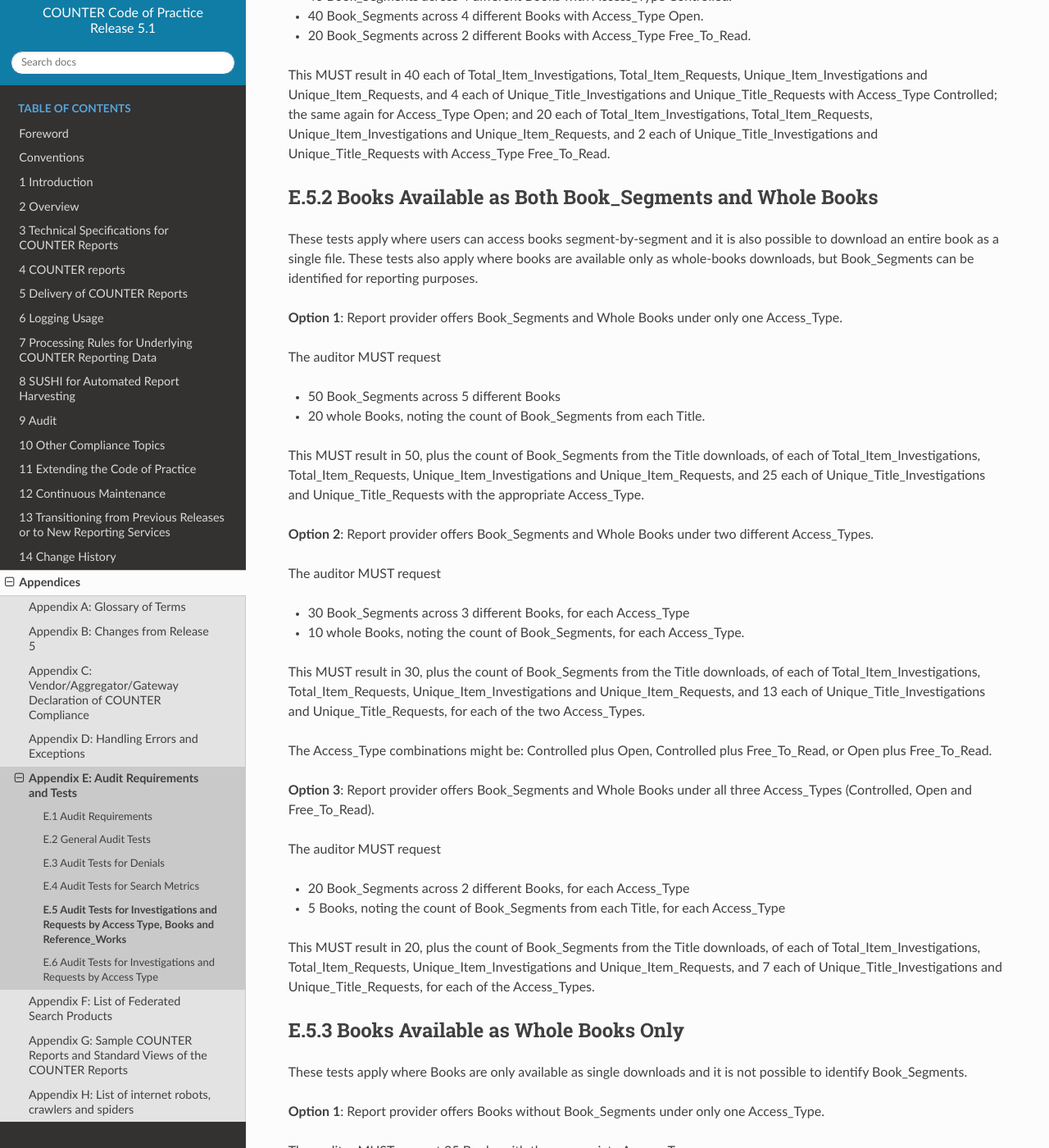
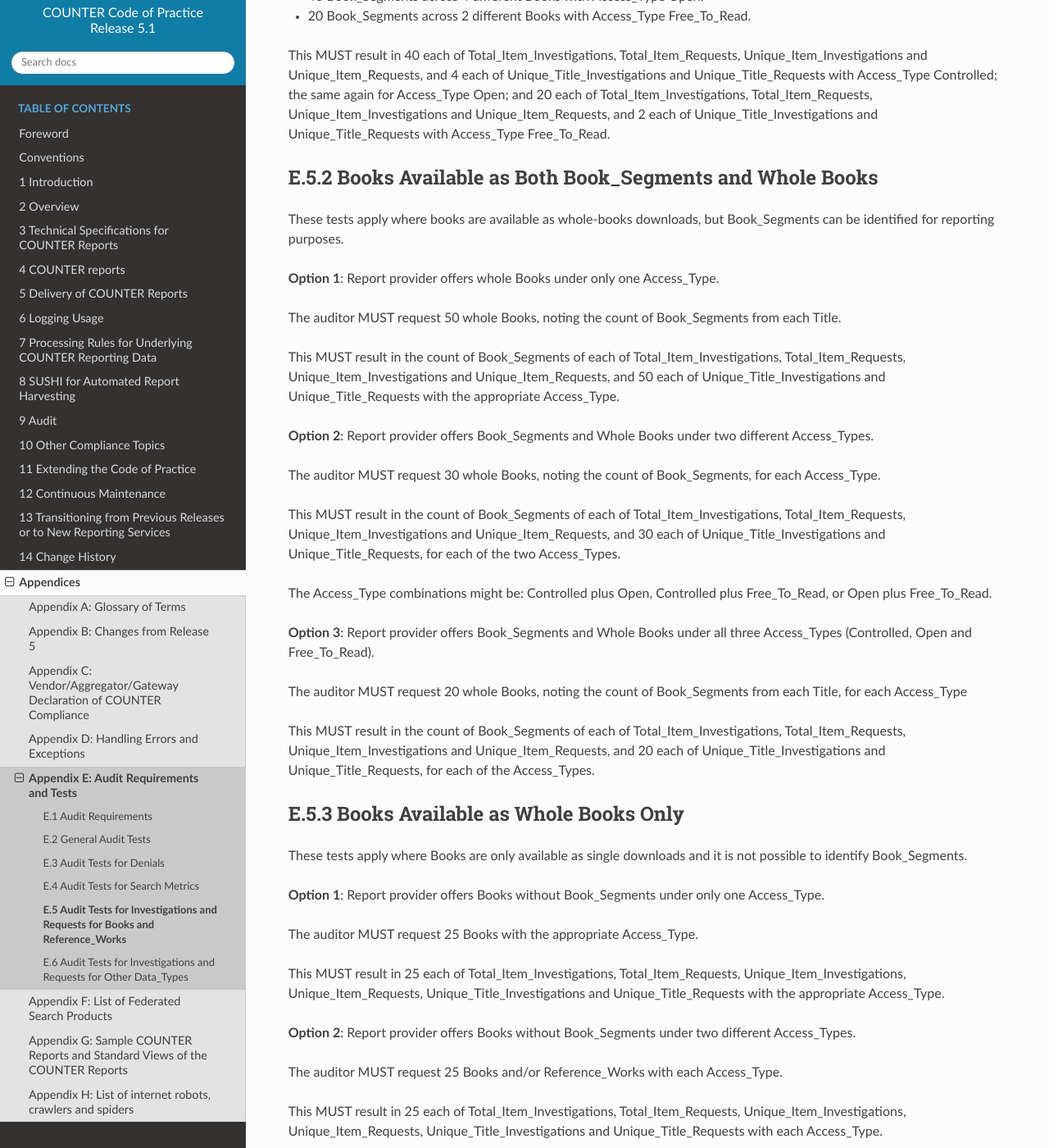
Before and after one commit to Project-Counter/cop5, a Sphinx documentation site: the page built from source/appendices/e-audit-requirements-and-tests/05-book-usage-tests.rst, in a window 1280 px wide and 1400 px high, scrolled down 1349 px. Shown: the whole window at 82% size. Built offline with Sphinx 7.4.7 and the Read the Docs theme 2.0.0, drawn with Linux system fonts in a browser that asks for light colours; some of the changed text lies outside the part shown.

Commit message:
updated per call

```diff
--- a/source/appendices/e-audit-requirements-and-tests/05-book-usage-tests.rst
+++ b/source/appendices/e-audit-requirements-and-tests/05-book-usage-tests.rst
@@ -2,8 +2,8 @@
    is licensed under CC BY-SA 4.0. To view a copy of this license,
    visit https://creativecommons.org/licenses/by-sa/4.0/
 
-E.5 Audit Tests for Investigations and Requests by Access Type, Books and Reference_Works
------------------------------------------------------------------------------------------
+E.5 Audit Tests for Investigations and Requests for Books and Reference_Works
+-----------------------------------------------------------------------------
 
 This section of the appendix outlines tests that MUST be run during audits for any platform delivering Book and/or Reference_Work content. For report providers operating multiple platforms including one or more with Book and/or Reference_Work content, the audit scope as defined in :numref:`audit` MUST include one of these platforms and be subject to the audit tests outlined here. Note that these tests refer to Data_Types Book and Book_Segment for ease of reading. In all cases, Book includes Data_Types Book and Reference_Work, while Book_Segment includes Data_Types Book_Segment and Reference_Item.
 
@@ -19,7 +19,7 @@
 E.5.1 Books Available as Book_Segments
 """"""""""""""""""""""""""""""""""""""
 
-These tests apply where users can only access books segment-by-segment (i.e. it is not possible to download an entire book as a single file).
+These tests apply where users can access books segment-by-segment.
 
 **Option 1**: Report provider offers Book_Segments under only one Access_Type.
 
@@ -49,36 +49,27 @@
 E.5.2 Books Available as Both Book_Segments and Whole Books
 """""""""""""""""""""""""""""""""""""""""""""""""""""""""""
 
-These tests apply where users can access books segment-by-segment and it is also possible to download an entire book as a single file. These tests also apply where books are available only as whole-books downloads, but Book_Segments can be identified for reporting purposes.
+These tests apply where books are available as whole-books downloads, but Book_Segments can be identified for reporting purposes.
 
-**Option 1**: Report provider offers Book_Segments and Whole Books under only one Access_Type.
+**Option 1**: Report provider offers whole Books under only one Access_Type.
 
-The auditor MUST request
+The auditor MUST request 50 whole Books, noting the count of Book_Segments from each Title.
 
-* 50 Book_Segments across 5 different Books
-* 20 whole Books, noting the count of Book_Segments from each Title.
-
-This MUST result in 50, plus the count of Book_Segments from the Title downloads, of each of Total_Item_Investigations, Total_Item_Requests, Unique_Item_Investigations and Unique_Item_Requests, and 25 each of Unique_Title_Investigations and Unique_Title_Requests with the appropriate Access_Type.
+This MUST result in  the count of Book_Segments of each of Total_Item_Investigations, Total_Item_Requests, Unique_Item_Investigations and Unique_Item_Requests, and 50 each of Unique_Title_Investigations and Unique_Title_Requests with the appropriate Access_Type.
 
 **Option 2**: Report provider offers Book_Segments and Whole Books under two different Access_Types.
 
-The auditor MUST request
+The auditor MUST request 30 whole Books, noting the count of Book_Segments, for each Access_Type.
 
-* 30 Book_Segments across 3 different Books, for each Access_Type
-* 10 whole Books, noting the count of Book_Segments, for each Access_Type.
-
-This MUST result in 30, plus the count of Book_Segments from the Title downloads, of each of Total_Item_Investigations, Total_Item_Requests, Unique_Item_Investigations and Unique_Item_Requests, and 13 each of Unique_Title_Investigations and Unique_Title_Requests, for each of the two Access_Types.
+This MUST result in the count of Book_Segments of each of Total_Item_Investigations, Total_Item_Requests, Unique_Item_Investigations and Unique_Item_Requests, and 30 each of Unique_Title_Investigations and Unique_Title_Requests, for each of the two Access_Types.
 
 The Access_Type combinations might be: Controlled plus Open, Controlled plus Free_To_Read, or Open plus Free_To_Read.
 
 **Option 3**: Report provider offers Book_Segments and Whole Books under all three Access_Types (Controlled, Open and Free_To_Read).
 
-The auditor MUST request
+The auditor MUST request 20 whole Books, noting the count of Book_Segments from each Title, for each Access_Type
 
-* 20 Book_Segments across 2 different Books, for each Access_Type
-* 5 Books, noting the count of Book_Segments from each Title, for each Access_Type
-
-This MUST result in 20, plus the count of Book_Segments from the Title downloads, of each of Total_Item_Investigations, Total_Item_Requests, Unique_Item_Investigations and Unique_Item_Requests, and 7 each of Unique_Title_Investigations and Unique_Title_Requests, for each of the Access_Types.
+This MUST result in the count of Book_Segments of each of Total_Item_Investigations, Total_Item_Requests, Unique_Item_Investigations and Unique_Item_Requests, and 20 each of Unique_Title_Investigations and Unique_Title_Requests, for each of the Access_Types.
 
 
 E.5.3 Books Available as Whole Books Only
@@ -102,10 +93,6 @@
 
 **Option 3**: Report provider offers Books without Book_Segments under all three Access_Types (Controlled, Open and Free_To_Read).
 
-The auditor MUST request
+The auditor MUST request 20 Books of each Access_Type.
 
-* 20 Books with Access_Type Controlled.
-* 20 Books with Access_Type Open.
-* 10 Books with Access_Type Free_To_Read.
-
-This MUST result in 20 each of Total_Item_Investigations, Total_Item_Requests, Unique_Item_Investigations, Unique_Item_Requests, Unique_Title_Investigations and Unique_Title_Requests with Access_Type Controlled; the same again for Access_Type Open; and 10 each of Total_Item_Investigations, Total_Item_Requests, Unique_Item_Investigations, Unique_Item_Requests, Unique_Title_Investigations and Unique_Title_Requests with Access_Type Free_To_Read.
+This MUST result in 20 each of Total_Item_Investigations, Total_Item_Requests, Unique_Item_Investigations, Unique_Item_Requests, Unique_Title_Investigations and Unique_Title_Requests for each Access_Type.
```
Also changed, not shown: source/appendices/e-audit-requirements-and-tests/06-usage-tests.rst (+12 -5 lines).
